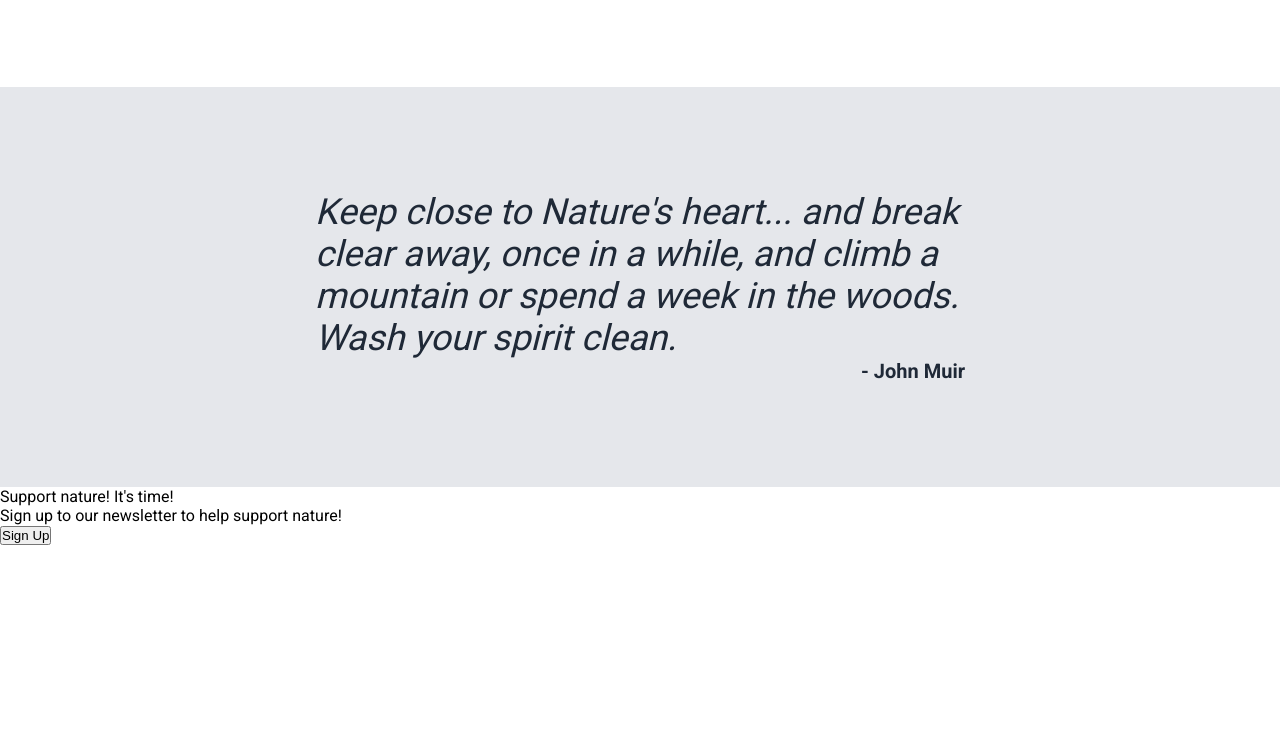
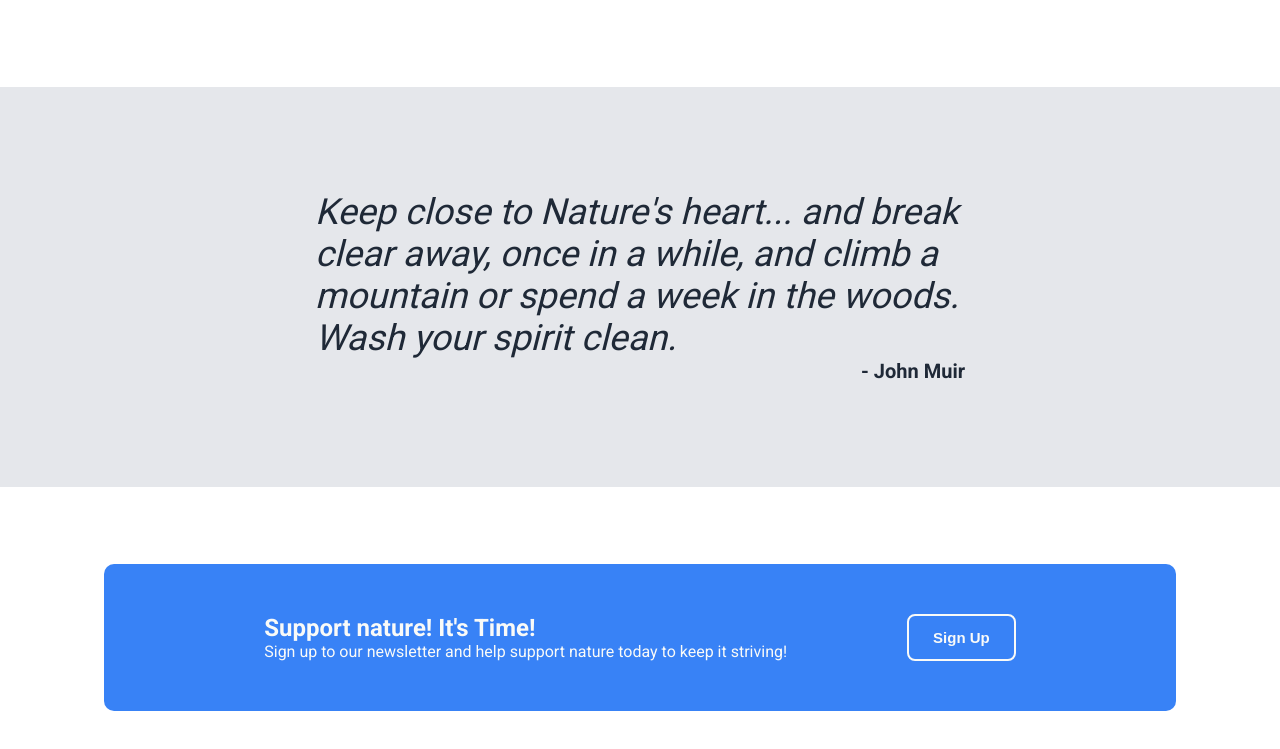
Before and after one commit to sberona/Landing-Page, a plain HTML site: page index.html in a window 1280 px wide. Shown: the part 949-1698 px from the top of the page. Before the commit the page ends 1494 px from the top, so only its background shows below. Drawn offline with Linux system fonts and the light colour scheme.

Commit message:
Modal Section Completed

```diff
--- a/index.html
+++ b/index.html
@@ -65,9 +65,11 @@
 
    <section class="modal">
       <div class="modal-container">
-         <div class="title">Support nature! It's time!</title>
-         <p class="text">Sign up to our newsletter to help support nature!</p>
-         <button class="Sign-Up">Sign Up</button>
+         <div class="title">
+           <h2>Support nature! It's Time!</h2>
+           <p>Sign up to our newsletter and help support nature today to keep it striving!</p>
+         </div>
+         <button class="sign-up">Sign Up</button>
       </div>
    </section>
 
--- a/style.css
+++ b/style.css
@@ -112,7 +112,7 @@ body {
     background-size: cover;
 }
 
-h2 {
+.boxes h2 {
     display: flex;
     justify-content: center;
     align-items: center;
@@ -165,3 +165,31 @@ h2 {
     font-weight: bolder;
     color: #1F2937;
 }
+
+/* Modal Section */
+
+.modal {
+    height: 300px;
+    display: flex;
+    justify-content: center;
+    align-items: center;
+    color: #F9FAF8;
+}
+
+.modal-container {
+    background-color: #3882F6;
+    padding: 50px 160px;
+    display: flex;
+    gap: 120px;
+    border-radius: 10px;
+}
+
+.sign-up {
+    background-color: #3882F6;
+    color: #F9FAF8;
+    padding: 0 24px;
+    border-radius: 8px;
+    border: 2px solid #F9FAF8;
+    font-weight: bold;
+    font-size: 15px;
+}
```
